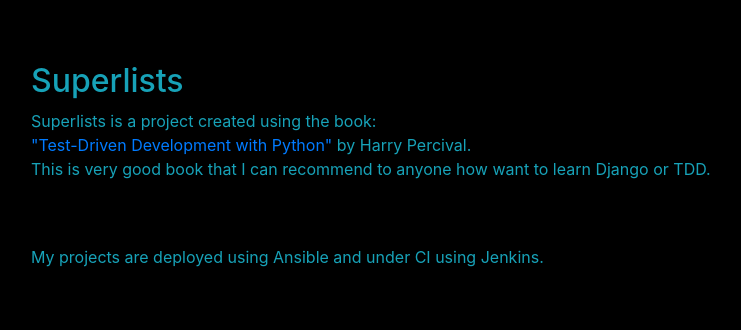
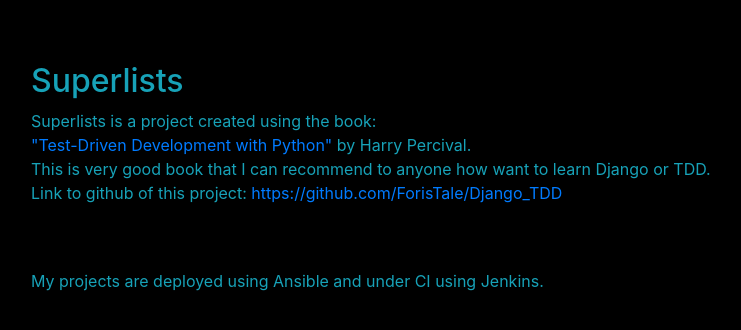
Before and after one commit to ForisTale/foris_dev, a Django app: page / in a window 1280 px wide. Shown: the part 200-530 px from the top of the page, without its empty margins (54-795 px from the left). Run offline with Django 3.2, Linux system fonts and the light colour scheme; some libraries are stand-ins or nearby versions.

Commit message:
update repo url, gunicorn template, add link to home page

```diff
--- a/deploy_tools/gunicorn.service.j2
+++ b/deploy_tools/gunicorn.service.j2
@@ -11,7 +11,7 @@
     --bind unix:/tmp/{{ ansible_host }}.socket \
     --access-logfile ../access.log \
     --error-logfile ../error.log \
-    superlists.wsgi
+    {{ project_dir }}.wsgi
 
 [Install]
 WantedBy=multi-user.target
--- a/deploy_tools/roles/files_setup/vars/main.yaml
+++ b/deploy_tools/roles/files_setup/vars/main.yaml
@@ -1,2 +1,2 @@
 site_folder: "/home/{{ ansible_user }}/sites/{{ ansible_host }}"
-repo_url: "https://github.com/ForisTale/Django_TDD.git"
+repo_url: "https://github.com/ForisTale/foris_dev.git"
--- /dev/null
+++ b/deploy_tools/roles/services_setup/vars/main.yaml
@@ -0,0 +1 @@
+project_dir: "foris.dev"
--- a/main_page/templates/main_page/home.html
+++ b/main_page/templates/main_page/home.html
@@ -18,7 +18,9 @@
             Superlists is a project created using the book:<br>
             <a href="https://www.obeythetestinggoat.com/">"Test-Driven Development with Python"</a>
             by Harry Percival.<br>
-            This is very good book that I can recommend to anyone how want to learn Django or TDD.
+            This is very good book that I can recommend to anyone how want to learn Django or TDD.<br>
+            Link to github of this project:
+            <a href="https://github.com/ForisTale/Django_TDD">https://github.com/ForisTale/Django_TDD</a>
         </p>
     </div>
 </div>
```
